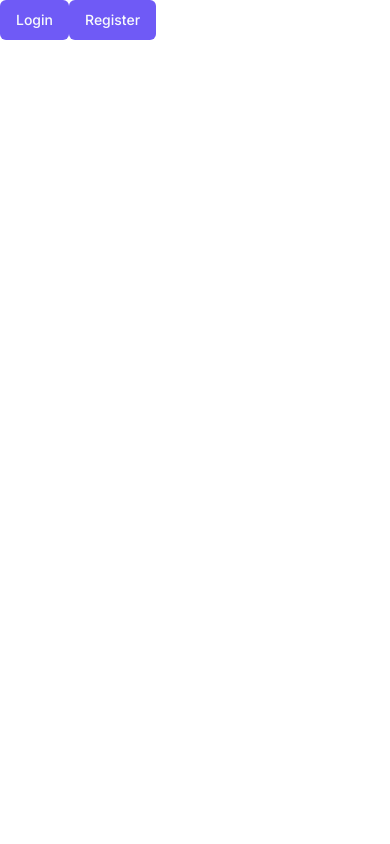
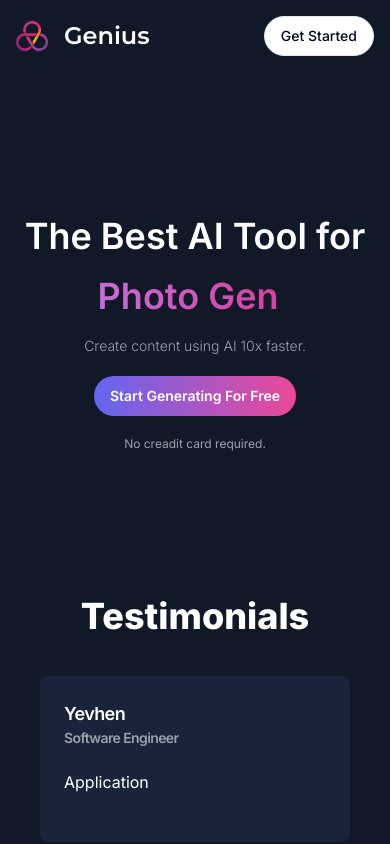
Before and after one commit to yevhenporohniaviy/saas-ai, a Next.js app: page / in a window 390 px wide. Built offline with nearby package versions, Linux system fonts and the light colour scheme; no server answers.

Commit message:
finished

```diff
--- /dev/null
+++ b/app/(landing)/layout.tsx
@@ -0,0 +1,9 @@
+const LandingLayout = ({ children }: { children: React.ReactNode }) => {
+  return (
+    <main className="h-full bg-[#111827] overflow-auto">
+      <div className="mx-auto max-w-screen-xl h-full  w-full">{children}</div>
+    </main>
+  );
+};
+
+export default LandingLayout;
--- a/app/(landing)/page.tsx
+++ b/app/(landing)/page.tsx
@@ -1,21 +1,15 @@
-import { Button } from "@/components/ui/button";
-import Link from "next/link";
+import { LandingContent } from "@/components/landing-content";
+import { LandingHero } from "@/components/landing-hero";
+import { LandingNavbar } from "@/components/landing-navbar";
 
 const LandingPage = () => {
   return (
-    <div>
-      <Link href='/sign-in'>
-        <Button>
-          Login
-        </Button>
-      </Link>
-      <Link href='/sign-up'>
-        <Button>
-          Register
-        </Button>
-      </Link>
+    <div className="h-full">
+      <LandingNavbar />
+      <LandingHero />
+      <LandingContent />
     </div>
-   );
-}
+  );
+};
 
 export default LandingPage;
--- /dev/null
+++ b/components/landing-content.tsx
@@ -0,0 +1,55 @@
+"use client"
+
+import { Card, CardContent, CardHeader, CardTitle } from "./ui/card";
+
+const testimonials = [
+  {
+    name: "Yevhen",
+    avatar: "Y",
+    title: "Software Engineer",
+    description: "Application",
+  },
+  {
+    name: "Yevhen",
+    avatar: "Y",
+    title: "Software Engineer",
+    description: "Application",
+  },
+  {
+    name: "Yevhen",
+    avatar: "Y",
+    title: "Software Engineer",
+    description: "Application",
+  },
+  {
+    name: "Yevhen",
+    avatar: "Y",
+    title: "Software Engineer",
+    description: "Application",
+  },
+];
+
+export const LandingContent = () => {
+  return (
+    <div className="px-10 pb-20 ">
+      <h2 className="text-center text-4xl text-white font-extrabold mb-10">Testimonials</h2>
+      <div className="grid grid-cols-1 sm:grid-cols-2 md:grid-cols-3 lg:grid-cols-4 gap-4 ">
+        {testimonials.map((item) => (
+          <Card key={ item.description} className="bg-[#192339] border-none text-white">
+            <CardHeader>
+              <CardTitle className="flex items-center gap-x-2">
+                <div>
+                  <p className="text-lg">{ item.name}</p>
+                  <p className="text-zinc-400 text-sm">{ item.title}</p>
+                </div>
+              </CardTitle>
+              <CardContent className="pt-4 px-0">
+                {item.description}
+              </CardContent>
+            </CardHeader>
+          </Card>
+        ))}
+      </div>
+    </div>
+  );
+}
--- /dev/null
+++ b/components/landing-hero.tsx
@@ -0,0 +1,44 @@
+"use client"
+import { useAuth } from "@clerk/nextjs";
+import Link from "next/link";
+import TypewriterComponent from 'typewriter-effect'
+import { Button } from "./ui/button";
+
+export const LandingHero = () => {
+  const { isSignedIn } = useAuth();
+  return (
+    <div className="text-white font-bold py-36 text-center space-y-5">
+      <div className="text-4xl sm:text-5xl md:text-6xl lg:text-7xl space-y-5 font-semibold">
+        <h1> The Best AI Tool for </h1>
+        <div className="text-transparent bg-clip-text bg-gradient-to-r from-purple-400 to-pink-600">
+          <TypewriterComponent
+            options={{
+              strings: [
+                "Chatbot.",
+                "Photo Generation.",
+                "Video Generation.",
+                "Music Generation.",
+                "Code Generation.",
+              ],
+              autoStart: true,
+              loop: true,
+            }}
+          />
+        </div>
+      </div>
+      <div className="text-sm md:text-xl font-light text-zinc-400 ">
+         Create content using AI 10x faster.
+      </div>
+      <div>
+        <Link href={isSignedIn ? "/dashboard" : '/sign-up'}>
+          <Button variant="premium" className="md:text-lg p-4 md:p-6 rounded-full font-semibold">
+            Start Generating For Free
+          </Button>
+        </Link>
+      </div>
+      <div className="text-zinc-400 text-xs md:text-sm font-normal">
+        No creadit card required.
+      </div>
+    </div>
+  );
+}
--- /dev/null
+++ b/components/landing-navbar.tsx
@@ -0,0 +1,37 @@
+"use client";
+
+import { Montserrat } from "next/font/google";
+import Image from "next/image";
+import Link from "next/link";
+import { useAuth } from "@clerk/nextjs";
+import { cn } from "@/lib/utils";
+import { Button } from "./ui/button";
+
+const font = Montserrat({
+  weight: "600",
+  subsets: ["latin"],
+});
+
+export const LandingNavbar = () => {
+  const { isSignedIn } = useAuth();
+
+  return (
+    <nav className="p-4 bg-transparent flex items-center justify-between">
+      <Link href="/" className="flex items-center ">
+        <div className="relative h-8 w-8  mr-4">
+          <Image fill alt="logo" src="/logo.png" />
+        </div>
+        <h1 className={cn("text-2xl font-bold text-white", font.className)}>
+          Genius
+        </h1>
+      </Link>
+      <div className="flex items-center gap-x-2">
+        <Link href={isSignedIn ? "/dashboard" : "/sign-up"}>
+          <Button variant="outline" className="rounded-full">
+            Get Started
+          </Button>
+        </Link>
+      </div>
+    </nav>
+  );
+};
--- a/package.json
+++ b/package.json
@@ -6,7 +6,8 @@
     "dev": "next dev",
     "build": "next build",
     "start": "next start",
-    "lint": "next lint"
+    "lint": "next lint",
+    "postinstall": "prisma generate"
   },
   "dependencies": {
     "@clerk/nextjs": "^4.23.5",
@@ -43,6 +44,7 @@
     "tailwindcss": "3.3.3",
     "tailwindcss-animate": "^1.0.7",
     "typescript": "5.2.2",
+    "typewriter-effect": "^2.21.0",
     "zod": "^3.22.2",
     "zustand": "^4.4.1"
   },
```
Also changed, not shown: 1 other file (tests, documents, lock files or other folders).
